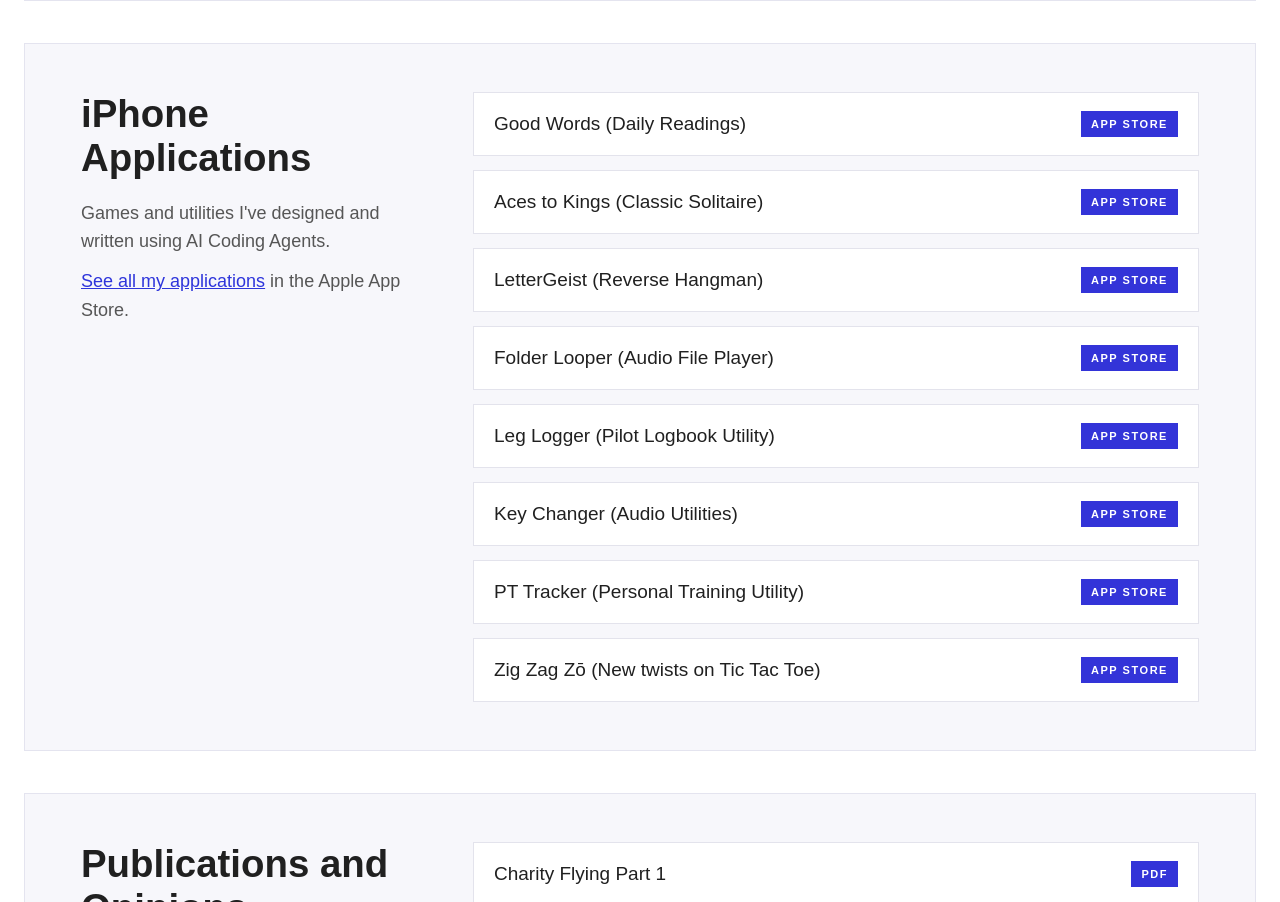
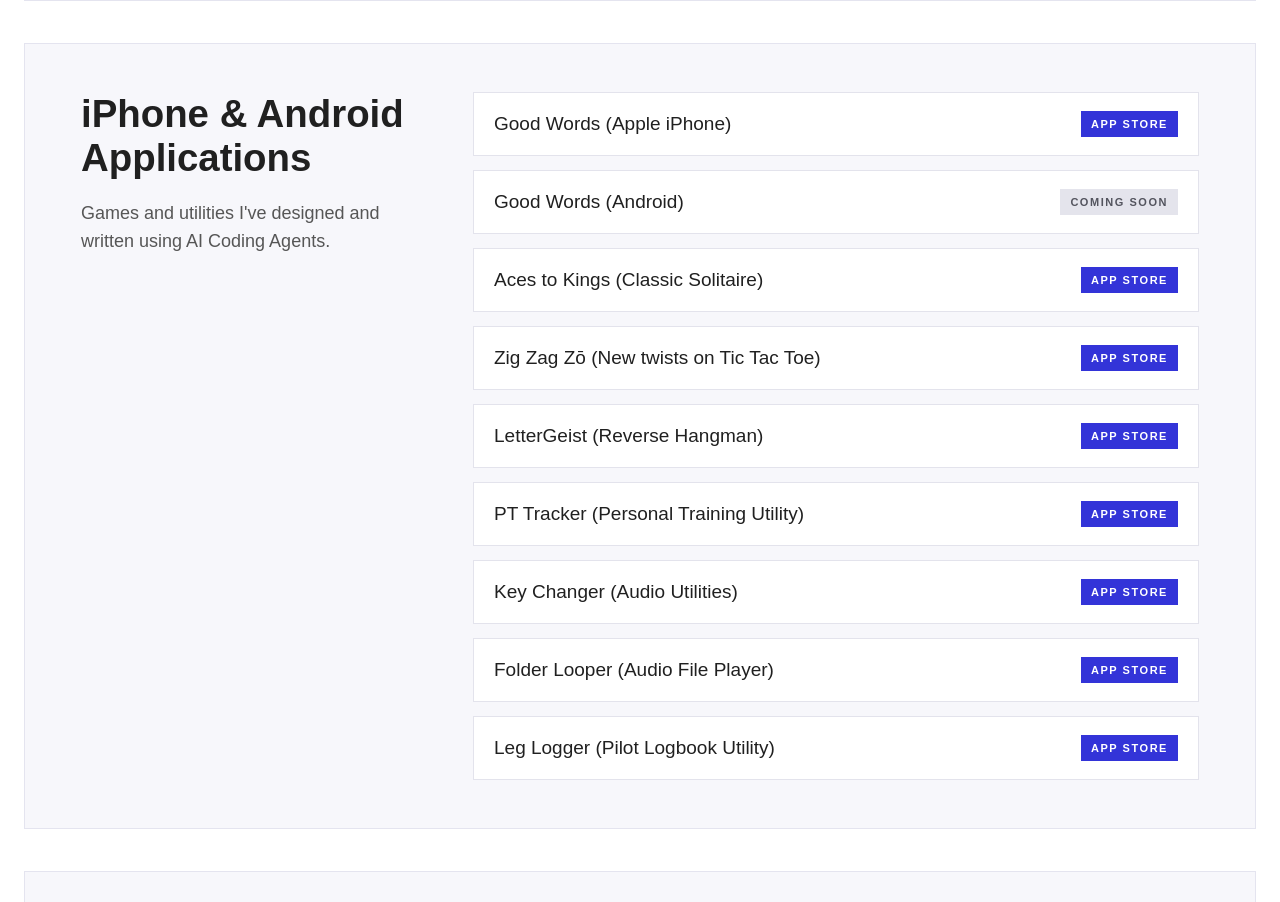
Before and after one commit to joecoolcoder/joeratterman-com, a plain HTML site: page resources.html in a window 1280 px wide. Shown: the part 622-1524 px from the top of the page. Drawn offline with Linux system fonts and the light colour scheme.

Commit message:
updated apps section of resources page

```diff
--- a/css/styles.css
+++ b/css/styles.css
@@ -597,10 +597,6 @@ a {
   color: #565656;
   font-size: 18px;
   line-height: 1.58;
-}
-
-.resource-section-intro .resource-section-followup {
-  margin-top: 12px;
 }
 
 .resource-section-intro a {
--- a/resources.html
+++ b/resources.html
@@ -50,21 +50,36 @@
 
     <section class="resource-section">
       <div class="resource-section-intro">
-        <h2>iPhone Applications</h2>
+        <h2>iPhone &amp; Android Applications</h2>
         <p>Games and utilities I've designed and written using AI Coding Agents.</p>
-        <p class="resource-section-followup"><a href="https://apps.apple.com/us/iphone/search?term=joseph%20ratterman" target="_blank" rel="noopener">See all my applications</a> in the Apple App Store.</p>
       </div>
       <div class="resource-list">
         <a class="resource-link" href="https://apps.apple.com/us/app/goodwords/id6814318498" target="_blank" rel="noopener">
-          <span>Good Words (Daily Readings)</span>
+          <span>Good Words (Apple iPhone)</span>
           <small>App Store</small>
         </a>
+        <div class="resource-link resource-pending">
+          <span>Good Words (Android)</span>
+          <small>Coming Soon</small>
+        </div>
         <a class="resource-link" href="https://apps.apple.com/us/app/aces2kings/id6796532962" target="_blank" rel="noopener">
           <span>Aces to Kings (Classic Solitaire)</span>
           <small>App Store</small>
         </a>
+        <a class="resource-link" href="https://apps.apple.com/us/app/zig-zag-zo/id6804513555" target="_blank" rel="noopener">
+          <span>Zig Zag Zō (New twists on Tic Tac Toe)</span>
+          <small>App Store</small>
+        </a>
         <a class="resource-link" href="https://apps.apple.com/us/app/lettergeist/id6795944868" target="_blank" rel="noopener">
           <span>LetterGeist (Reverse Hangman)</span>
+          <small>App Store</small>
+        </a>
+        <a class="resource-link" href="https://apps.apple.com/us/app/pt-track-app/id6802699421" target="_blank" rel="noopener">
+          <span>PT Tracker (Personal Training Utility)</span>
+          <small>App Store</small>
+        </a>
+        <a class="resource-link" href="https://apps.apple.com/us/app/key-changer/id6780648386" target="_blank" rel="noopener">
+          <span>Key Changer (Audio Utilities)</span>
           <small>App Store</small>
         </a>
         <a class="resource-link" href="https://apps.apple.com/us/app/folder-looper/id6777538254" target="_blank" rel="noopener">
@@ -73,18 +88,6 @@
         </a>
         <a class="resource-link" href="https://apps.apple.com/us/app/leg-logger/id6780632733" target="_blank" rel="noopener">
           <span>Leg Logger (Pilot Logbook Utility)</span>
-          <small>App Store</small>
-        </a>
-        <a class="resource-link" href="https://apps.apple.com/us/app/key-changer/id6780648386" target="_blank" rel="noopener">
-          <span>Key Changer (Audio Utilities)</span>
-          <small>App Store</small>
-        </a>
-        <a class="resource-link" href="https://apps.apple.com/us/app/pt-track-app/id6802699421" target="_blank" rel="noopener">
-          <span>PT Tracker (Personal Training Utility)</span>
-          <small>App Store</small>
-        </a>
-        <a class="resource-link" href="https://apps.apple.com/us/app/zig-zag-zo/id6804513555" target="_blank" rel="noopener">
-          <span>Zig Zag Zō (New twists on Tic Tac Toe)</span>
           <small>App Store</small>
         </a>
       </div>
```
